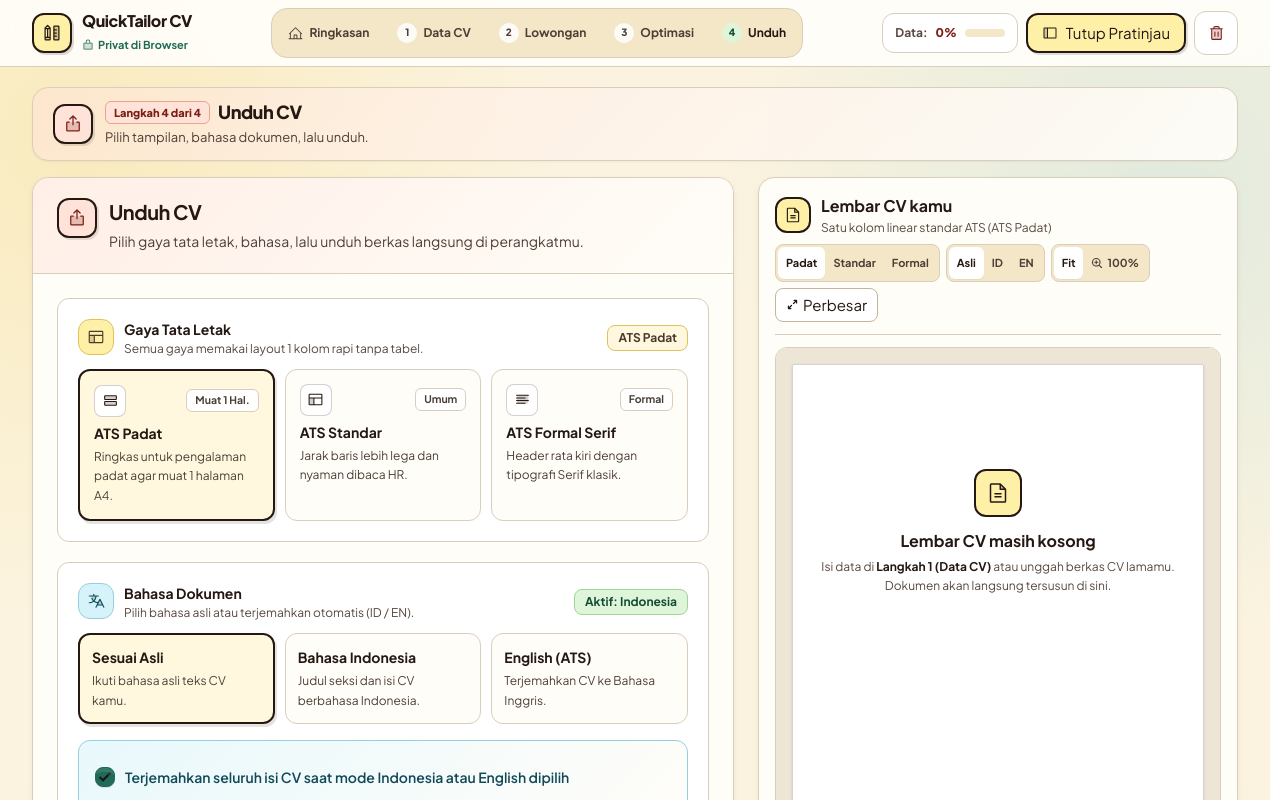
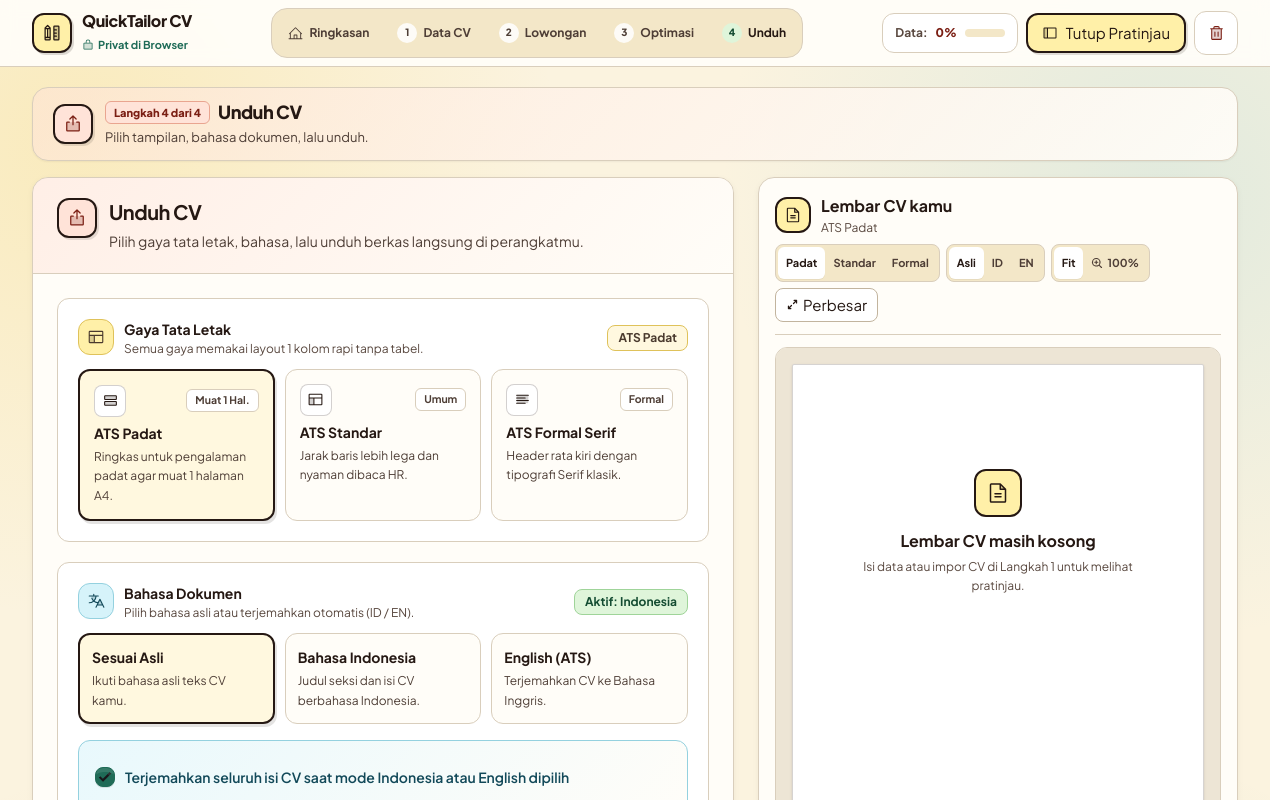
Before and after one commit to miezlearning/aris-cv, a Next.js app: page /export in a window 1280 px wide. Shown: the top 800 px of the page. Built offline with nearby package versions, Linux system fonts and the light colour scheme.

Commit message:
refactor: shorten CvPreview header subtitle and empty state copy

```diff
--- a/src/components/CvPreview.tsx
+++ b/src/components/CvPreview.tsx
@@ -93,7 +93,7 @@ export const CvPreview = ({
                 </span>
               ) : null}
             </div>
-            <p className="mt-0.5 text-xs text-[#59483F]">Satu kolom linear standar ATS ({TEMPLATE_NAMES[cvTemplate]})</p>
+            <p className="mt-0.5 text-xs text-[#59483F]">{TEMPLATE_NAMES[cvTemplate]}</p>
           </div>
         </div>
 
@@ -291,8 +291,8 @@ export const CvPreview = ({
                 <FileText size={24} weight="duotone" aria-hidden="true" />
               </div>
               <p className="text-base font-bold text-[#251813]">Lembar CV masih kosong</p>
-              <p className="mt-1 max-w-sm text-xs leading-relaxed text-[#59483F]">
-                Isi data di <span className="font-bold text-[#251813]">Langkah 1 (Data CV)</span> atau unggah berkas CV lamamu. Dokumen akan langsung tersusun di sini.
+              <p className="mt-1 max-w-xs text-xs leading-relaxed text-[#59483F]">
+                Isi data atau impor CV di Langkah 1 untuk melihat pratinjau.
               </p>
             </div>
           ) : (
```
